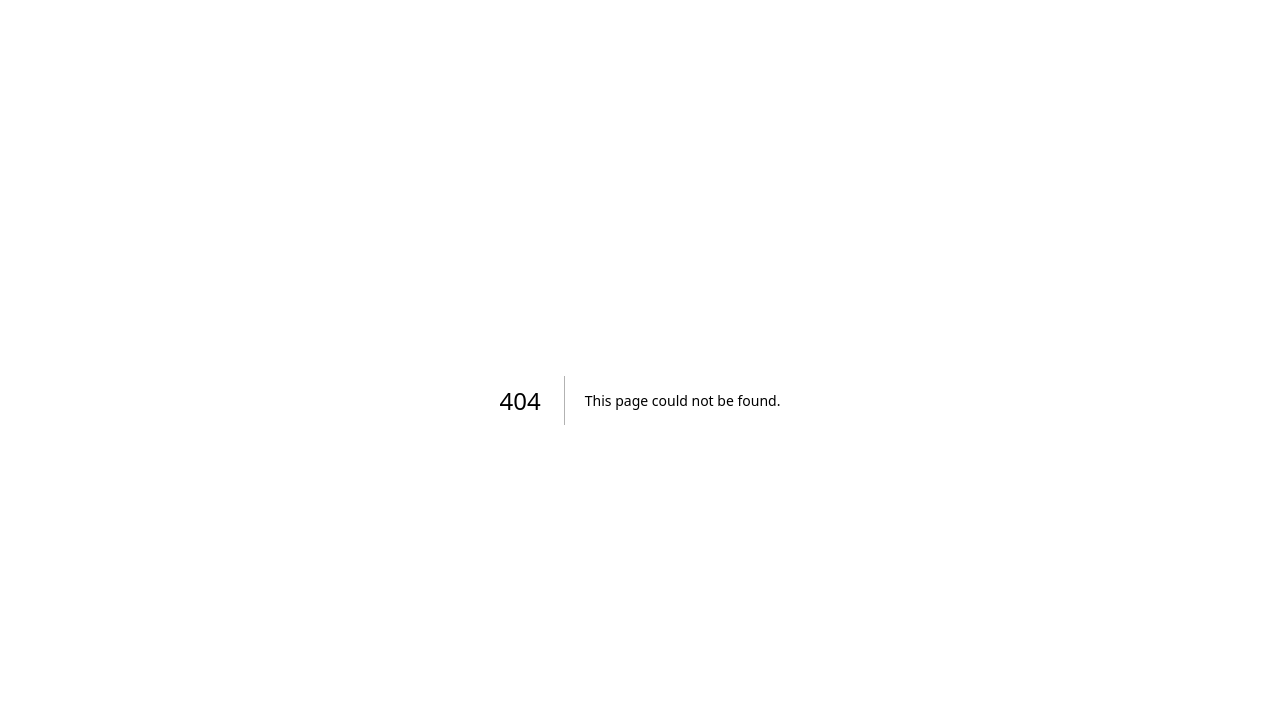
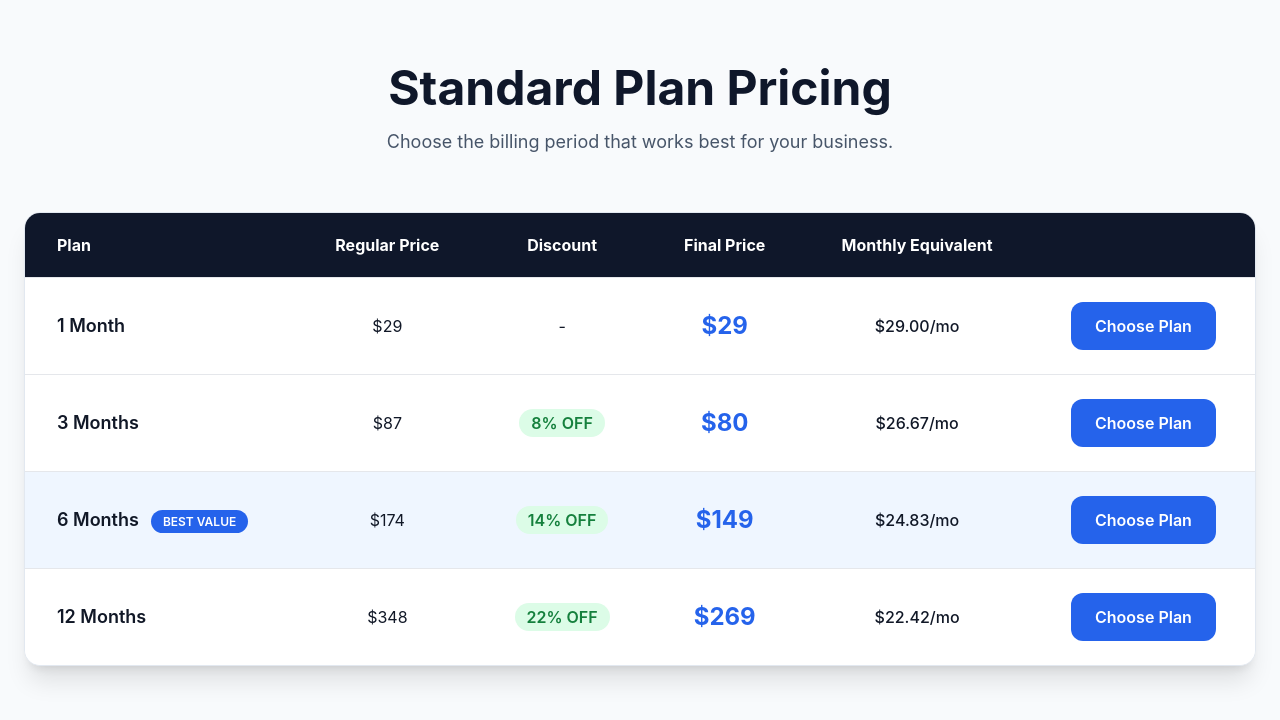
Before and after one commit to afnankhan123456/reviewreply-ai, a Next.js app: page /plans/standard/pricing in a window 1280 px wide. Before the commit this address had no page. Shown: the top 720 px of the page. Built offline with nearby package versions, Linux system fonts and the light colour scheme.

Commit message:
Create page.tsx

```diff
--- /dev/null
+++ b/app/plans/standard/pricing/page.tsx
@@ -0,0 +1,122 @@
+const pricingPlans = [
+  {
+    id: "monthly",
+    title: "1 Month",
+    regularPrice: 29,
+    finalPrice: 29,
+    discount: null,
+    monthlyEquivalent: "$29.00/mo",
+    popular: false,
+  },
+  {
+    id: "quarterly",
+    title: "3 Months",
+    regularPrice: 87,
+    finalPrice: 80,
+    discount: "8% OFF",
+    monthlyEquivalent: "$26.67/mo",
+    popular: false,
+  },
+  {
+    id: "halfyearly",
+    title: "6 Months",
+    regularPrice: 174,
+    finalPrice: 149,
+    discount: "14% OFF",
+    monthlyEquivalent: "$24.83/mo",
+    popular: true,
+  },
+  {
+    id: "yearly",
+    title: "12 Months",
+    regularPrice: 348,
+    finalPrice: 269,
+    discount: "22% OFF",
+    monthlyEquivalent: "$22.42/mo",
+    popular: false,
+  },
+];
+
+export default function StandardPricingPage() {
+  return (
+    <main className="min-h-screen bg-slate-50 py-16 px-6">
+      <div className="mx-auto max-w-7xl">
+        <div className="text-center mb-14">
+          <h1 className="text-5xl font-bold text-slate-900">
+            Standard Plan Pricing
+          </h1>
+
+          <p className="mt-4 text-slate-600 text-lg">
+            Choose the billing period that works best for your business.
+          </p>
+        </div>
+
+        <div className="overflow-x-auto rounded-2xl border border-slate-200 bg-white shadow-xl">
+          <table className="w-full">
+            <thead className="bg-slate-900 text-white">
+              <tr>
+                <th className="px-8 py-5 text-left">Plan</th>
+                <th className="px-8 py-5 text-center">Regular Price</th>
+                <th className="px-8 py-5 text-center">Discount</th>
+                <th className="px-8 py-5 text-center">Final Price</th>
+                <th className="px-8 py-5 text-center">
+                  Monthly Equivalent
+                </th>
+                <th className="px-8 py-5 text-center"></th>
+              </tr>
+            </thead>
+
+            <tbody>
+              {pricingPlans.map((plan) => (
+                <tr
+                  key={plan.id}
+                  className={`border-t ${
+                    plan.popular ? "bg-blue-50" : "bg-white"
+                  }`}
+                >
+                  <td className="px-8 py-6 font-semibold text-lg">
+                    {plan.title}
+
+                    {plan.popular && (
+                      <span className="ml-3 rounded-full bg-blue-600 px-3 py-1 text-xs font-semibold text-white">
+                        BEST VALUE
+                      </span>
+                    )}
+                  </td>
+
+                  <td className="px-8 py-6 text-center">
+                    ${plan.regularPrice}
+                  </td>
+
+                  <td className="px-8 py-6 text-center">
+                    {plan.discount ? (
+                      <span className="rounded-full bg-green-100 px-3 py-1 text-green-700 font-semibold">
+                        {plan.discount}
+                      </span>
+                    ) : (
+                      "-"
+                    )}
+                  </td>
+
+                  <td className="px-8 py-6 text-center text-2xl font-bold text-blue-600">
+                    ${plan.finalPrice}
+                  </td>
+
+                  <td className="px-8 py-6 text-center font-medium">
+                    {plan.monthlyEquivalent}
+                  </td>
+
+                  <td className="px-8 py-6 text-center">
+                    <button className="rounded-xl bg-blue-600 px-6 py-3 font-semibold text-white transition hover:bg-blue-700">
+                      Choose Plan
+                    </button>
+                  </td>
+                </tr>
+              ))}
+            </tbody>
+          </table>
+        </div>
+      </div>
+    </main>
+  );
+}
```
